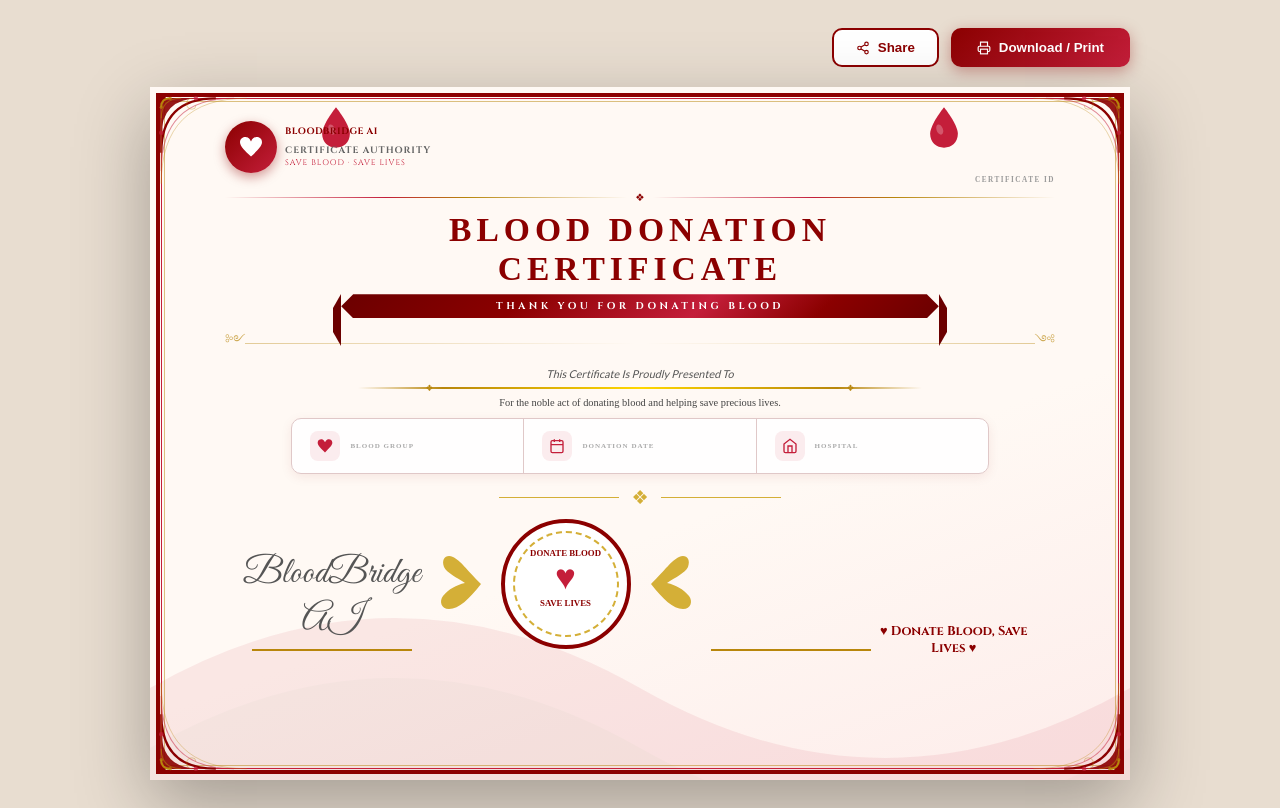
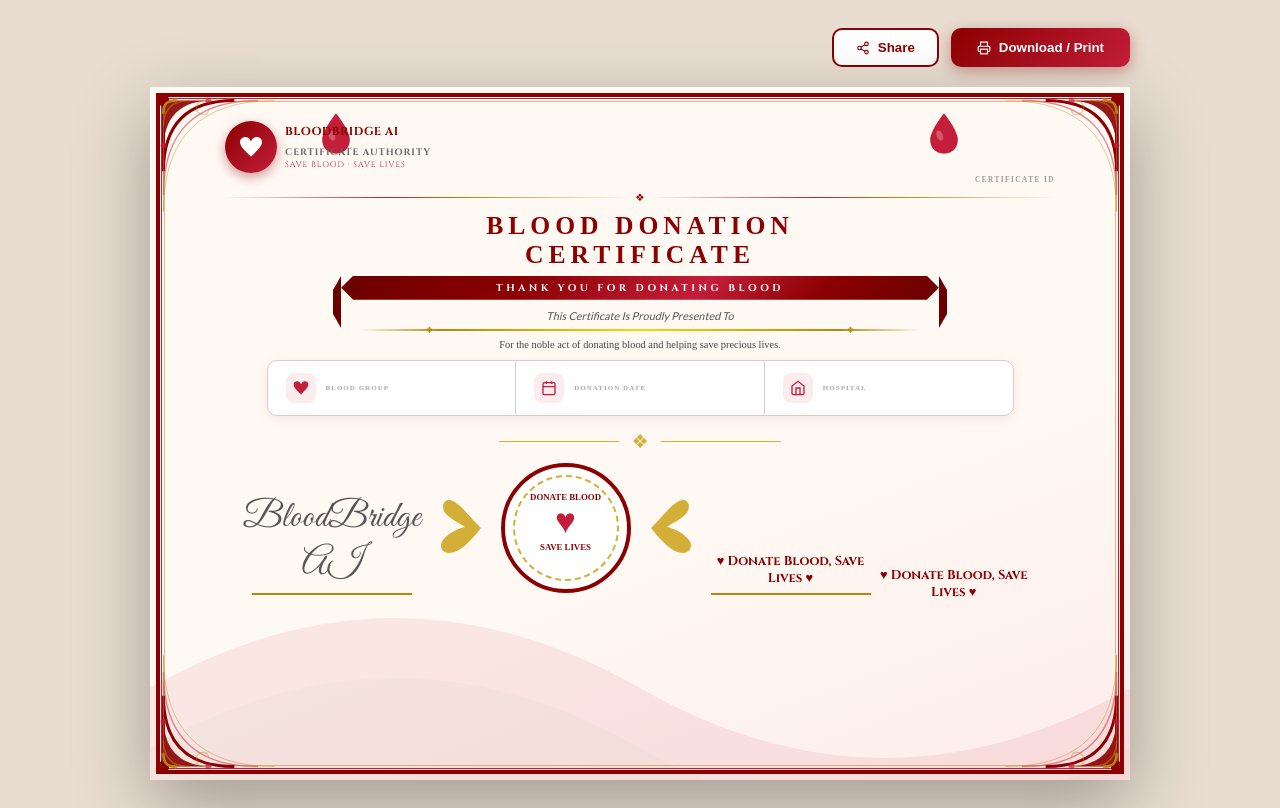
Before and after one commit to Sohail123-spec/bloodbridge-ai, a Flask app: template templates/certificate.html in a window 1280 px wide. Run offline with Flask 3, Linux system fonts and the light colour scheme; the template is opened without the code that fills it, so the values that code supplies are empty; some libraries are stand-ins or nearby versions.

Commit message:
Certificate Updated

```diff
--- a/templates/certificate.html
+++ b/templates/certificate.html
@@ -29,15 +29,15 @@ body{background:#e8ddd0;min-height:100vh;display:flex;flex-direction:column;alig
 .b-gold {position:absolute;inset:14px;border:1px solid rgba(184,134,11,.5);pointer-events:none;z-index:5}
 
 /* ── CORNER ORNAMENTS (matching reference exactly) ── */
-.corner{position:absolute;width:100px;height:100px;z-index:6;pointer-events:none}
+.corner{position:absolute;width:130px;height:130px;border-radius:50%;;z-index:6;pointer-events:none}
 .tl{top:4px;left:4px}
 .tr{top:4px;right:4px;transform:scaleX(-1)}
 .bl{bottom:4px;left:4px;transform:scaleY(-1)}
 .br{bottom:4px;right:4px;transform:scale(-1)}
 
 /* ── BLOOD DROPS (top decoration like reference) ── */
-.drop-top-left{position:absolute;top:18px;left:170px;z-index:7}
-.drop-top-right{position:absolute;top:18px;right:170px;z-index:7}
+.drop-top-left{position:absolute;top:24px;left:170px;z-index:7}
+.drop-top-right{position:absolute;top:24px;right:170px;z-index:7}
 .blood-drop-svg{width:clamp(18px,2.8vw,32px);height:auto}
 
 /* ── WAVE BACKGROUND ── */
@@ -55,7 +55,7 @@ body{background:#e8ddd0;min-height:100vh;display:flex;flex-direction:column;alig
 .logo-block{display:flex;align-items:center;gap:8px}
 .logo-icon{width:52px;height:52px;background:linear-gradient(135deg,#8B0000,#C41E3A);border-radius:50%;display:flex;align-items:center;justify-content:center;box-shadow:0 4px 12px rgba(139,0,0,.4)}
 .logo-icon svg{width:24px;height:24px}
-.logo-text{font-family:'Cinzel',serif;font-size:.58rem;font-weight:700;color:#8B0000;line-height:1.4;letter-spacing:.5px;text-transform:uppercase}
+.logo-text{font-family:'Cinzel',serif;font-size:.72rem;font-weight:700;letter-spacing:2px;color:#666;text-transform:uppercase;font-weight:700;color:#8B0000;line-height:1.4;letter-spacing:.5px;text-transform:uppercase}
 .logo-text span{font-size:.5rem;font-weight:400;color:#C41E3A;display:block;letter-spacing:1px}
 .qr-block{text-align:right}
 #qrcode{width:52px!important;height:52px!important;margin-left:auto}
@@ -77,7 +77,7 @@ body{background:#e8ddd0;min-height:100vh;display:flex;flex-direction:column;alig
 /* TITLE */
 .cert-title{
   font-family:'Cinzel',serif;
-  font-size:clamp(1.35rem,2.7vw,2.1rem);
+  font-size:clamp(1.1rem,2vw,1.7rem);
   font-weight:900;color:#8B0000;
   text-align:center;letter-spacing:5px;
   line-height:1.15;margin:1px 0;
@@ -132,7 +132,7 @@ body{background:#e8ddd0;min-height:100vh;display:flex;flex-direction:column;alig
 .info-row{
   display:flex;align-items:stretch;
   border:1.5px solid #e0c8c8;border-radius:10px;
-  overflow:hidden;width:84%;background:rgba(255,255,255,.9);
+  overflow:hidden;width:90%;background:rgba(255,255,255,.9);
   box-shadow:0 3px 12px rgba(139,0,0,.08);margin-bottom:10px;
 }
 .info-cell{flex:1;display:flex;align-items:center;gap:10px;padding:12px 18px}
@@ -279,14 +279,6 @@ body,.cert-title,.subtitle,.recognition-text{font-family:'Times New Roman',serif
     <!-- RIBBON -->
     <div class="ribbon-outer"><div class="ribbon-body">Thank You For Donating Blood</div></div>
 
-    <!-- SCROLL SIDE DECORATORS -->
-    <div class="side-deco">
-      <span class="side-scroll">༻</span>
-      <div class="side-line"></div>
-      &nbsp;&nbsp;
-      <div class="side-line-r"></div>
-      <span class="side-scroll">༺</span>
-    </div>
 
     <!-- PRESENTED TO -->
     <div class="presented">This Certificate Is Proudly Presented To</div>
@@ -319,7 +311,7 @@ body,.cert-title,.subtitle,.recognition-text{font-family:'Times New Roman',serif
 
 
 <!-- REFERENCE STYLE RECOGNITION SECTION -->
-<div style="width:100%;margin-top:2px;">
+<div style="width:100%;margin-top:4px;">
 
 <div style="display:flex;justify-content:center;align-items:center;margin-bottom:10px;">
     <div style="height:1px;width:120px;background:#D4AF37;"></div>
@@ -331,8 +323,8 @@ body,.cert-title,.subtitle,.recognition-text{font-family:'Times New Roman',serif
 
 <div style="flex:1;text-align:center;">
     <div style="font-family:'Great Vibes',cursive;font-size:2.3rem;color:#555;">
-        BloodBridge AI
-    </div>
+    BloodBridge AI
+</div>
     <div style="width:160px;height:2px;background:#B8860B;margin:6px auto;"></div>
     <div style="font-size:.72rem;font-weight:700;letter-spacing:2px;color:#666;text-transform:uppercase;">
 
@@ -369,9 +361,19 @@ body,.cert-title,.subtitle,.recognition-text{font-family:'Times New Roman',serif
 </div>
 
 <div style="flex:1;text-align:center;">
+  <div style="
+margin-top:10px;
+font-size:.8rem;
+font-weight:700;
+color:#8B0000;
+font-family:'Cinzel',serif;
+text-align:center;
+">
+♥ Donate Blood, Save Lives ♥
+</div>
     <div style="font-family:'Great Vibes',cursive;font-size:2.3rem;color:#555;">
-        {{ donation.hospital }}
-    </div>
+    {{ donation.hospital }}
+</div>
     <div style="width:160px;height:2px;background:#B8860B;margin:6px auto;"></div>
     <div style="font-size:.72rem;font-weight:700;letter-spacing:2px;color:#666;text-transform:uppercase;">
 
```
